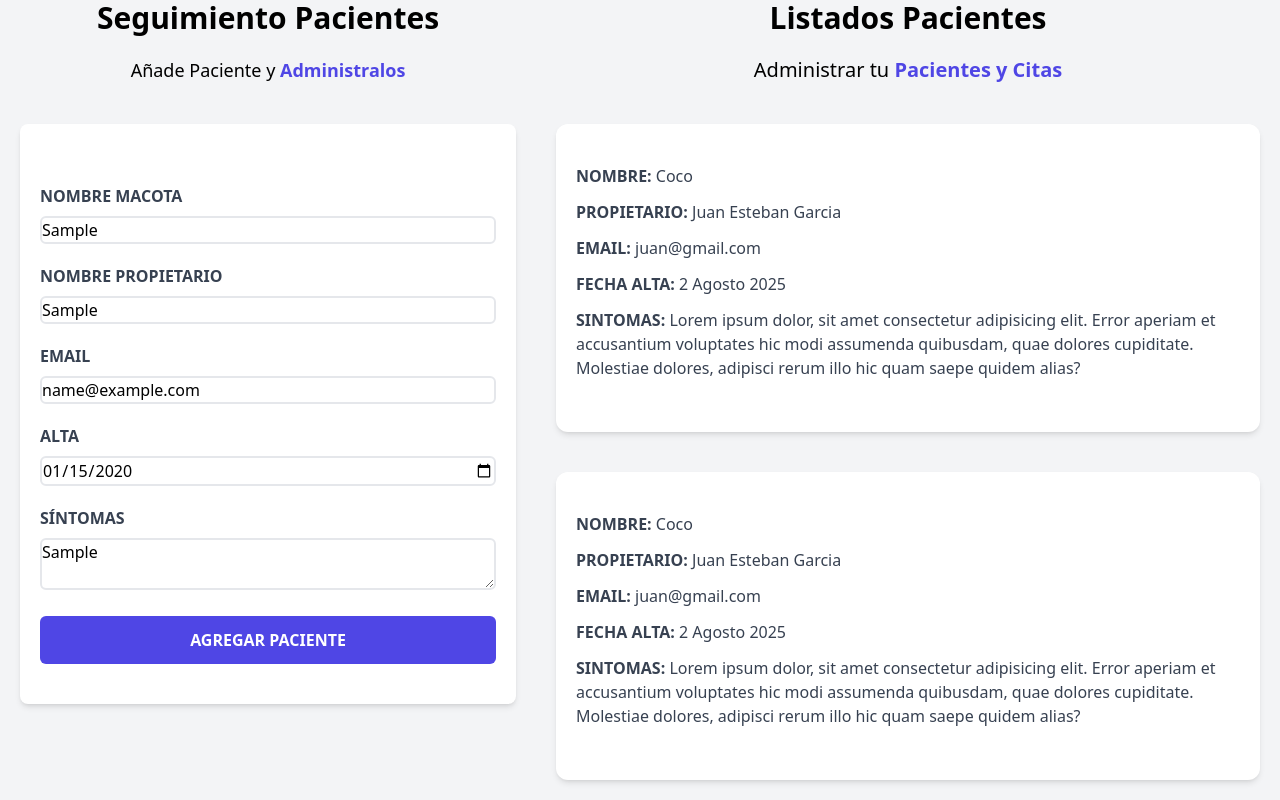
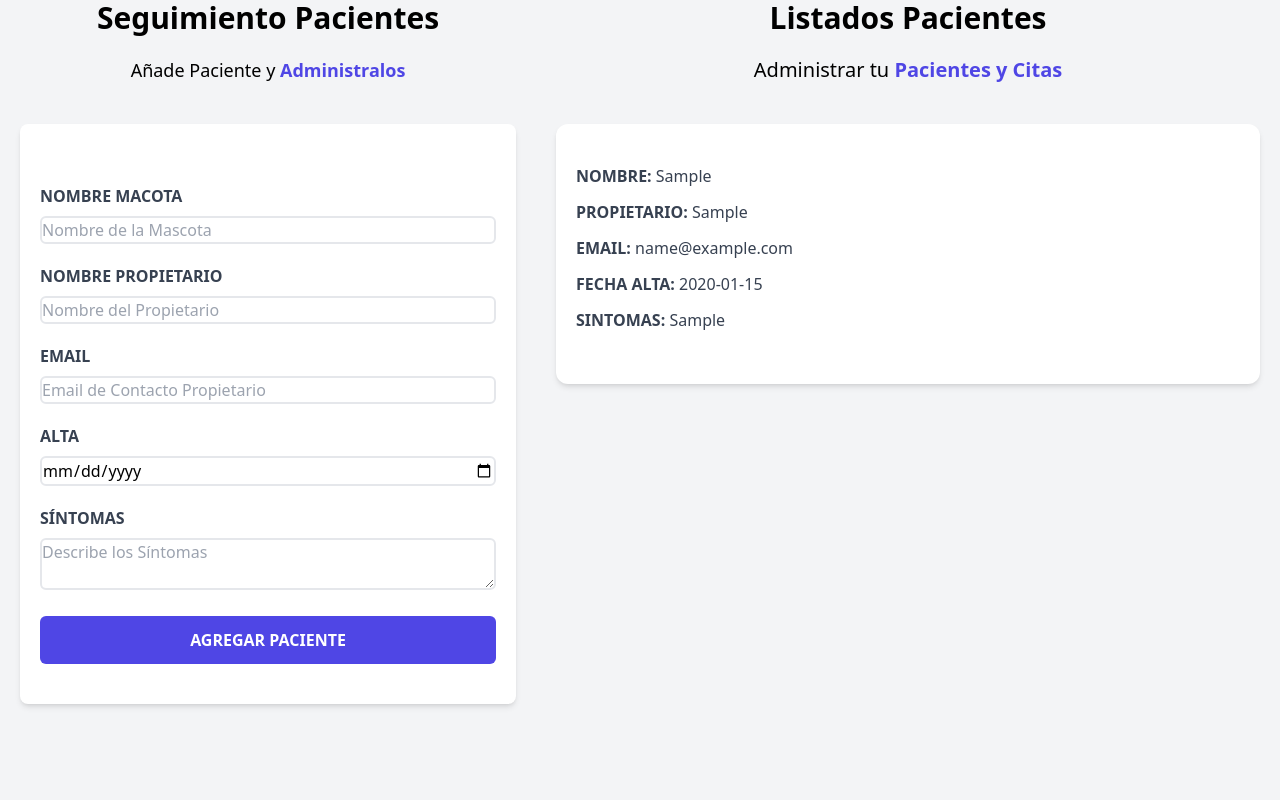
Before and after one commit to G1lber/Aprendiendo-JavaScript-React, a React (Vite) app in the folder Proyecto1/citas-react/: page / in a window 1280 px wide. Both pictures are taken after typing "Sample", "Sample", "name@example.com", "2020-01-15", "Sample" into the empty fields and a click on the input "Agregar Paciente". Shown: the part 176-976 px from the top of the page. Built offline with nearby package versions, Linux system fonts and the light colour scheme.

Commit message:
10
Props Propiedades, son para pasar propiedades o variables 'Funciones' a otro componente y así que puedan ser reutilizables

```diff
--- a/Proyecto1/citas-react/src/App.jsx
+++ b/Proyecto1/citas-react/src/App.jsx
@@ -1,7 +1,13 @@
+import { useState } from "react"
 import Formulario from "./components/Formulario"
 import Header from "./components/Header"
 import ListadoPacientes from "./components/ListadoPacientes"
+
+//Props ->Propiedades - para pasar variables o funciones de otros componentes
+//Ejemplo - <Header nombreProp= {datos o Funciones}/>
+
 function App() {
+  const[pacientes , setPacientes]= useState([]);
   return (
     // Toda etiqueta debe tener un cierre
     //Fragment <>, </>
@@ -9,8 +15,14 @@ function App() {
       <Header/>
 
       <div className="mt-12 md:flex">
-      <Formulario/>
-      <ListadoPacientes/>
+      <Formulario
+        pacientes={pacientes}
+        setPacientes={setPacientes}
+
+      />
+      <ListadoPacientes
+        pacientes={pacientes}
+      />
       </div>
     </div>
   )
--- /dev/null
+++ b/Proyecto1/citas-react/src/components/Error.jsx
@@ -0,0 +1,9 @@
+const Error = ({children}) => {
+  return (
+    <div className='bg-red-800 text-white text-center p-3 uppercase font-bold mb-2 rounded-md'>
+        {children}
+    </div>
+  )
+}
+
+export default Error
--- a/Proyecto1/citas-react/src/components/Formulario.jsx
+++ b/Proyecto1/citas-react/src/components/Formulario.jsx
@@ -1,13 +1,14 @@
 //rfce para mas rapido lo auto completa y hace la funcion
 //El estado de la aplicacion 'Una variable con informacion del aplicativo'
 import { useState , useEffect} from 'react';
+import Error from './Error';
 /* const [cliente, setCliente] = useState({});
    const [total setTotal] = useState(0);
    const [cliente, setCliente] = useState([]);
    const [modal, setModal] = useState(false);
    */
 
-const Formulario = () => {
+const Formulario = ({ pacientes, setPacientes}) => {
 
   const [nombre, setNombre] = useState('');
   const [propietario, setPropietario] = useState('');
@@ -16,6 +17,13 @@ const Formulario = () => {
   const [sintomas, setSintomas] = useState('');
 
   const [error , setError] = useState(false)
+
+  const generarId = () => {
+    const random = Math.random().toString(18).substring(2);
+    const fecha = Date.now().toString(17)
+
+    return random + fecha
+  }
 
   const handleSumit =(e)=>{
     e.preventDefault();
@@ -28,6 +36,26 @@ const Formulario = () => {
       return;
     }
     setError(false)
+
+    //objeto Paciente
+    const objetoPaciente = {
+      nombre,
+      propietario,
+      email,
+      fecha,
+      sintomas,
+      id: generarId()
+    }
+    // console.log(objetoPaciente)
+    setPacientes([...pacientes, objetoPaciente])
+
+    //Reiniciar el formulario
+
+    setNombre('')
+    setPropietario('')
+    setEmail('')
+    setFecha('')
+    setSintomas('')
   }
 
   return (
@@ -42,9 +70,9 @@ const Formulario = () => {
           className="bg-white shadow-md rounded-lg py-10 px-5 mb-10">
 
           {error &&
-          <div className='bg-red-800 text-white text-center p-3 uppercase font-bold mb-2 rounded-md'>
-            <p>Todos los campos son obligatorios</p>
-          </div>
+            <Error>
+              <p>Todos los campos son obligatorios</p>
+              </Error>
           }
           <div className="mt-5">
             <label htmlFor="mascota" className="block text-gray-700 uppercase font-bold">Nombre Macota</label>
--- a/Proyecto1/citas-react/src/components/ListadoPacientes.jsx
+++ b/Proyecto1/citas-react/src/components/ListadoPacientes.jsx
@@ -1,6 +1,7 @@
 import Paciente from "./Paciente"
 
-const ListadoPacientes = () => {
+const ListadoPacientes = ({pacientes}) => {
+
   return (
     <div className="md:w-1/2 lg:w-3/5 md:h-screen overflow-y-scroll">
       <h2 className="font-black text-3xl text-center">Listados Pacientes</h2>
@@ -9,12 +10,13 @@ const ListadoPacientes = () => {
 
         <span className="text-indigo-600 font-bold">Pacientes y Citas</span>
       </p>
-      <Paciente/>
-      <Paciente/>
-      <Paciente/>
-      <Paciente/>
-      <Paciente/>
-      <Paciente/>
+
+      { pacientes.map( paciente =>(
+        <Paciente
+          key={paciente.id}
+          paciente={paciente}
+        />
+        ))}
     </div>
   )
 }
--- a/Proyecto1/citas-react/src/components/Paciente.jsx
+++ b/Proyecto1/citas-react/src/components/Paciente.jsx
@@ -1,27 +1,31 @@
 import React from 'react'
 
-const Paciente = () => {
+const Paciente = ({paciente}) => {
+
+  //Se define el una variable un destructor
+  const{ nombre, propietario, email, fecha, sintomas } =paciente
+
   return (
     <div className="mx-5 my-10 bg-white shadow-md px-5 py-10 rounded-xl">
         <p className="font-bold mb-3 text-gray-700 uppercase">
           Nombre: {''}
-          <span className="font-normal normal-case">Coco</span>
+          <span className="font-normal normal-case">{nombre}</span>
         </p>
         <p className="font-bold mb-3 text-gray-700 uppercase">
           Propietario: {''}
-          <span className="font-normal normal-case">Juan Esteban Garcia</span>
+          <span className="font-normal normal-case">{propietario}</span>
         </p>
         <p className="font-bold mb-3 text-gray-700 uppercase">
           Email: {''}
-          <span className="font-normal normal-case">juan@gmail.com</span>
+          <span className="font-normal normal-case">{email}</span>
         </p>
         <p className="font-bold mb-3 text-gray-700 uppercase">
           Fecha Alta: {''}
-          <span className="font-normal normal-case">2 Agosto 2025</span>
+          <span className="font-normal normal-case">{fecha}</span>
         </p>
         <p className="font-bold mb-3 text-gray-700 uppercase">
           Sintomas: {''}
-          <span className="font-normal normal-case">Lorem ipsum dolor, sit amet consectetur adipisicing elit. Error aperiam et accusantium voluptates hic modi assumenda quibusdam, quae dolores cupiditate. Molestiae dolores, adipisci rerum illo hic quam saepe quidem alias?</span>
+          <span className="font-normal normal-case">{sintomas}</span>
         </p>
       </div>
 
```
